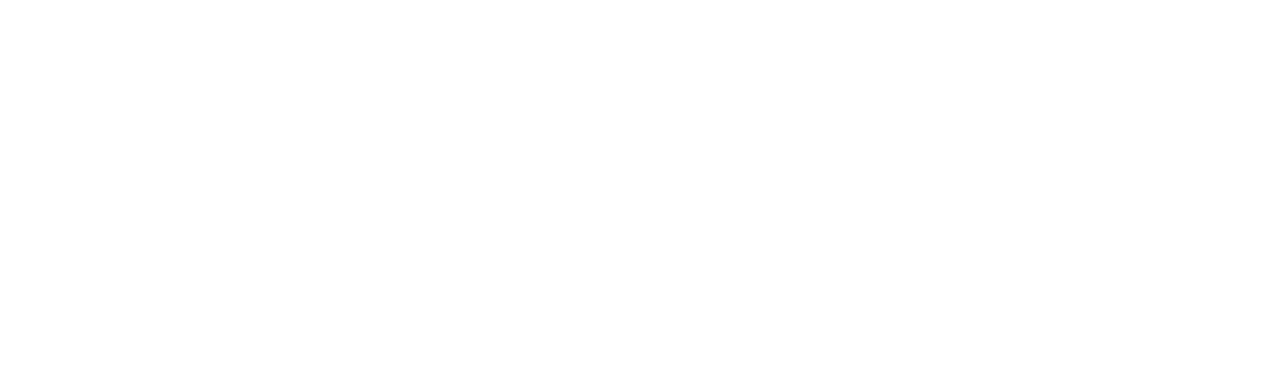
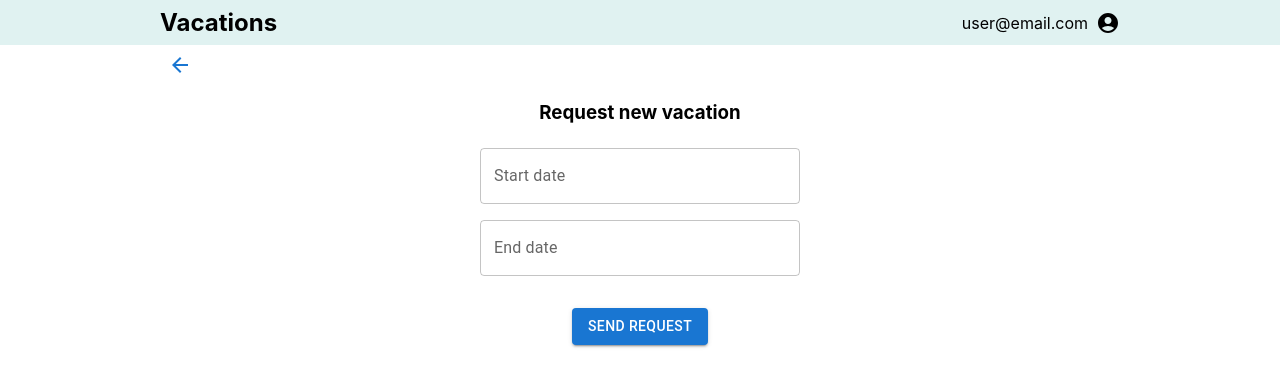
Before and after one commit to we5a/vacation-app, a React (Create React App) app in the folder front-end/: page /request in a window 1280 px wide. Before the commit this address had no page. Shown: the top 386 px of the page. Built offline with nearby package versions, Linux system fonts and the light colour scheme; the HTML template or start-up script is replaced by a standard one.

Commit message:
Add request page

```diff
--- a/front-end/src/AppRoutes.tsx
+++ b/front-end/src/AppRoutes.tsx
@@ -1,13 +1,16 @@
 import { Navigate, Route, Routes } from "react-router-dom";
-import Dashboard from "./pages/Dashboard/Dashboard";
-import Login from "./pages/Login/Login";
+import { Login, Dashboard, Request } from "pages";
+import { Layout } from "components";
 
 const AppRoutes = () => {
   return (
     <Routes>
       <Route path="/" element={<Navigate replace to="/login" />} />
       <Route path="/login" element={<Login />} />
-      <Route path="/dashboard" element={<Dashboard />} />
+      <Route element={<Layout />}>
+        <Route path="/dashboard" element={<Dashboard />} />
+        <Route path="/request" element={<Request />} />
+      </Route>
     </Routes>
   );
 };
--- /dev/null
+++ b/front-end/src/components/Layout/Layout.module.scss
@@ -0,0 +1,4 @@
+.container {
+    max-width: 960px;
+    margin: 0 auto;
+}
--- /dev/null
+++ b/front-end/src/components/Layout/Layout.tsx
@@ -0,0 +1,18 @@
+import { type FC } from "react";
+import { Outlet } from "react-router-dom";
+
+import Header from "components/Header/Header";
+import styles from "./Layout.module.scss";
+
+const Layout: FC = () => {
+  return (
+    <>
+      <Header />
+      <main className={styles.container}>
+        <Outlet />
+      </main>
+    </>
+  );
+};
+
+export default Layout;
--- a/front-end/src/components/index.ts
+++ b/front-end/src/components/index.ts
@@ -1,3 +1,4 @@
 import Header from "./Header/Header";
+import Layout from "./Layout/Layout";
 
-export { Header };
+export { Header, Layout };
--- a/front-end/src/pages/Dashboard/Dashboard.module.scss
+++ b/front-end/src/pages/Dashboard/Dashboard.module.scss
@@ -1,3 +1,18 @@
 .dashboard {
-  border: 1px solid grey;
+  padding-bottom: 8px;
+  display: flex;
+  flex-direction: column;
+  align-items: center;
 }
+
+.requested {
+  width: 320px;
+  margin: 8px auto 24px;
+  padding: 8px;
+  border: 1px dotted orange;
+  border-radius: 6px;
+}
+
+.requestButton {
+  margin: 0 auto 24px;
+}
--- a/front-end/src/pages/Dashboard/Dashboard.tsx
+++ b/front-end/src/pages/Dashboard/Dashboard.tsx
@@ -1,19 +1,34 @@
-import React from "react";
-import styles from "./Dashboard.module.scss";
+import { type FC } from "react";
+import { useNavigate } from "react-router-dom";
 import { LocalizationProvider } from "@mui/x-date-pickers/LocalizationProvider";
 import { AdapterDayjs } from "@mui/x-date-pickers/AdapterDayjs";
 import { DateCalendar } from "@mui/x-date-pickers/DateCalendar";
-import { Header } from "components";
+import { Button } from "@mui/material";
 
-const Dashboard = () => {
+import styles from "./Dashboard.module.scss";
+
+const Dashboard: FC = () => {
+  const navigate = useNavigate();
+
+  const handleRequest = () => {
+    navigate("/request");
+  };
+
   return (
     <div className={styles.dashboard}>
-      <Header />
-      Your vacations here
-
       <LocalizationProvider dateAdapter={AdapterDayjs}>
         <DateCalendar />
       </LocalizationProvider>
+
+      <div className={styles.requested}>Your list is empty</div>
+
+      <Button
+        variant="contained"
+        onClick={handleRequest}
+        classes={{ root: styles.requestButton }}
+      >
+        Request
+      </Button>
     </div>
   );
 };
--- a/front-end/src/pages/Login/Login.tsx
+++ b/front-end/src/pages/Login/Login.tsx
@@ -1,4 +1,4 @@
-import { useState } from "react";
+import {type FC, useState } from "react";
 import TextField from "@mui/material/TextField";
 import Button from "@mui/material/Button";
 import { useNavigate } from "react-router-dom";
@@ -6,7 +6,7 @@
 import Logo from "assets/images/vacation.png";
 import styles from "./Login.module.scss";
 
-const Login = () => {
+const Login: FC = () => {
   const navigate = useNavigate();
   const [email, setEmail] = useState("");
   const [password, setPassword] = useState("");
--- /dev/null
+++ b/front-end/src/pages/Request/Request.module.scss
@@ -0,0 +1,25 @@
+.applicationBlock {
+  max-width: 320px;
+  padding: 0px 8px;
+  margin: 0 auto;
+  display: flex;
+  flex-direction: column;
+
+  h3 {
+    margin: 16px auto;
+  }
+
+  .datePicker {
+    margin: 8px 0;
+  }
+
+  .sendButton {
+    margin: 24px auto;
+    align-self: center;
+  }
+
+}
+
+.backButton {
+  margin: 8px 0;
+}
--- /dev/null
+++ b/front-end/src/pages/Request/Request.tsx
@@ -0,0 +1,63 @@
+import { type FC, useState } from "react";
+import { useNavigate } from "react-router-dom";
+import { Dayjs } from "dayjs";
+import { LocalizationProvider } from "@mui/x-date-pickers/LocalizationProvider";
+import { AdapterDayjs } from "@mui/x-date-pickers/AdapterDayjs";
+import { DatePicker } from "@mui/x-date-pickers/DatePicker";
+import { Button } from "@mui/material";
+import ArrowBackIcon from "@mui/icons-material/ArrowBack";
+import IconButton from "@mui/material/IconButton";
+
+import styles from "./Request.module.scss";
+
+const Request: FC = () => {
+  const navigate = useNavigate();
+  const [startDate, setStartDate] = useState<Dayjs | null>();
+  const [endDate, setEndDate] = useState<Dayjs | null>();
+
+  const handleSendRequest = () => {
+    if (startDate && endDate) {
+      navigate("/dashboard");
+    }
+  };
+
+  const goBack = () => {
+    navigate("/dashboard");
+  };
+
+  return (
+    <div>
+      <IconButton onClick={goBack} className={styles.backButton} color="primary">
+        <ArrowBackIcon />
+      </IconButton>
+
+      <div className={styles.applicationBlock}>
+        <h3>Request new vacation</h3>
+        <LocalizationProvider dateAdapter={AdapterDayjs}>
+          <DatePicker
+            label="Start date"
+            value={startDate}
+            onChange={(newValue) => setStartDate(newValue)}
+            className={styles.datePicker}
+          />
+
+          <DatePicker
+            label="End date"
+            value={endDate}
+            onChange={(newValue) => setEndDate(newValue)}
+            className={styles.datePicker}
+          />
+        </LocalizationProvider>
+        <Button
+          variant="contained"
+          className={styles.sendButton}
+          onClick={handleSendRequest}
+        >
+          Send Request
+        </Button>
+      </div>
+    </div>
+  );
+};
+
+export default Request;
--- /dev/null
+++ b/front-end/src/pages/index.ts
@@ -0,0 +1,5 @@
+import Login from "./Login/Login";
+import Dashboard from "./Dashboard/Dashboard";
+import Request from "./Request/Request";
+
+export { Login, Dashboard, Request };
```
